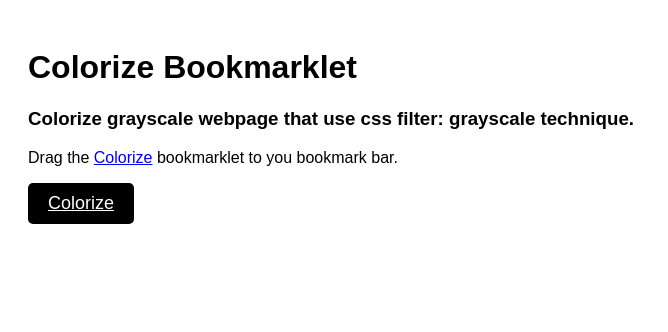
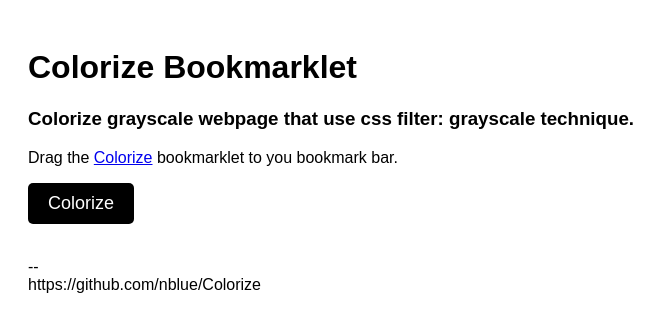
Before and after one commit to kanyarut/Colorize, a plain HTML site: page index.html in a window 1280 px wide. Shown: the whole page, without its empty margins (0-668 px from the left). Drawn offline with Linux system fonts and the light colour scheme.

Commit message:
Update index.html

```diff
--- a/index.html
+++ b/index.html
@@ -17,6 +17,7 @@
         border-radius: 5px;
         background: #000;
         color: #fff;
+        text-decoration: none;
       }
     </style>
     <title>Colorize Bookmarklet</title>
@@ -32,5 +33,8 @@
     <p>
       <a class="bookmarklet" href="javascript:(function()%7Bjavascript%3A%20(function%20()%20%7Bvar%20elem%20%3D%20document.querySelectorAll(%5B%22body%22%2C%22html%22%2C%22div%22%2C%22section%22%2C%22header%22%2C%22footer%22%2C%22img%22%5D)%3Bfor(%20index%3D0%3B%20index%20%3C%20elem.length%3B%20index%2B%2B%20)%20%7BremoveGrayscale(elem%5Bindex%5D)%3B%7Dfunction%20removeGrayscale(%20element%20)%7Bvar%20filter%20%3D%20window.getComputedStyle(element%2Cnull).getPropertyValue(%22filter%22)%3Bif(filter.startsWith('grayscale'))%7Belement.style.setProperty(%22filter%22%2C%20%22none%22%2C%20%22important%22)%7D%7D%7D())%7D)()">Colorize</a>
     </p>
+    <br/>
+    --<br/>
+    https://github.com/nblue/Colorize
   </body>
 </html>
```
